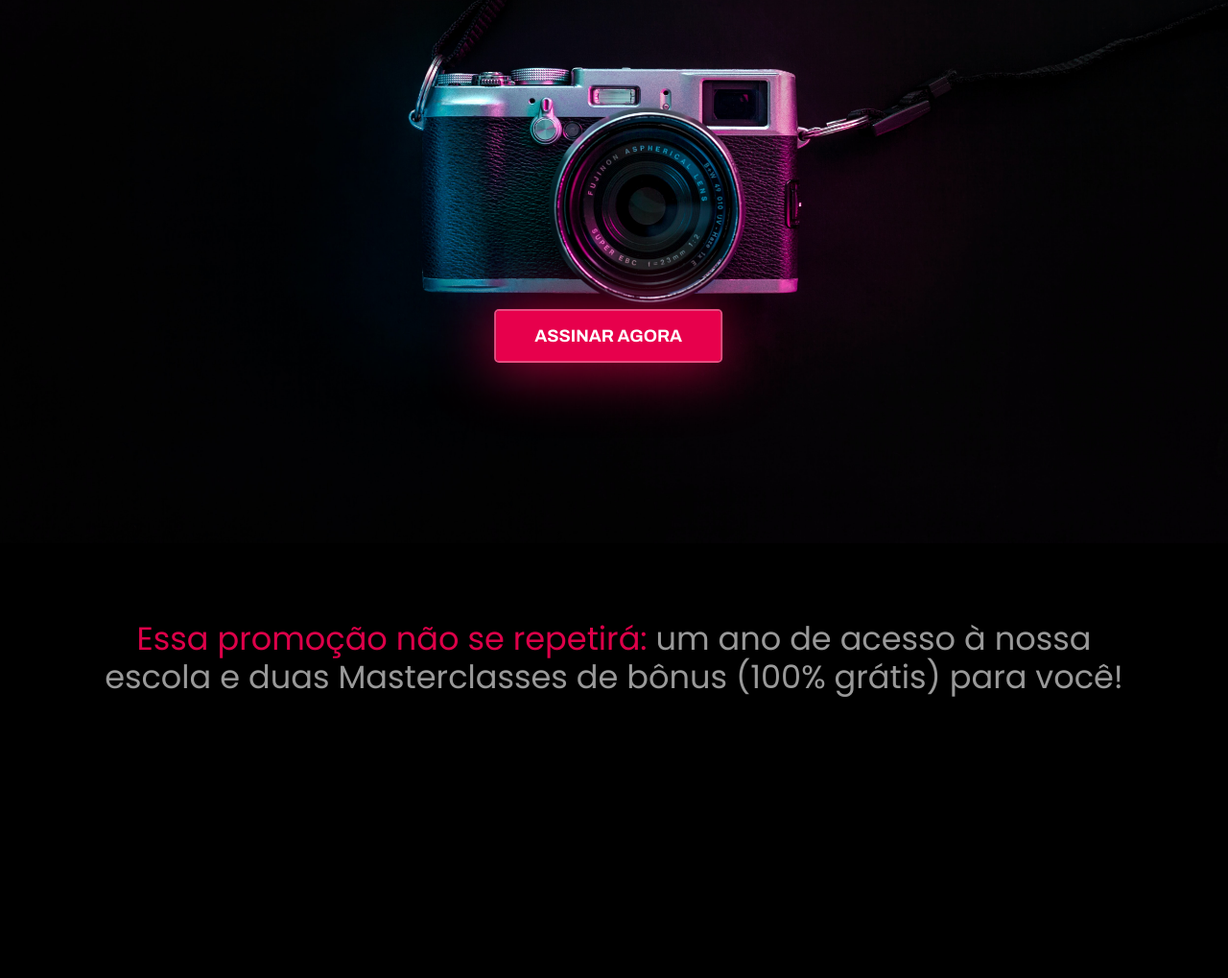
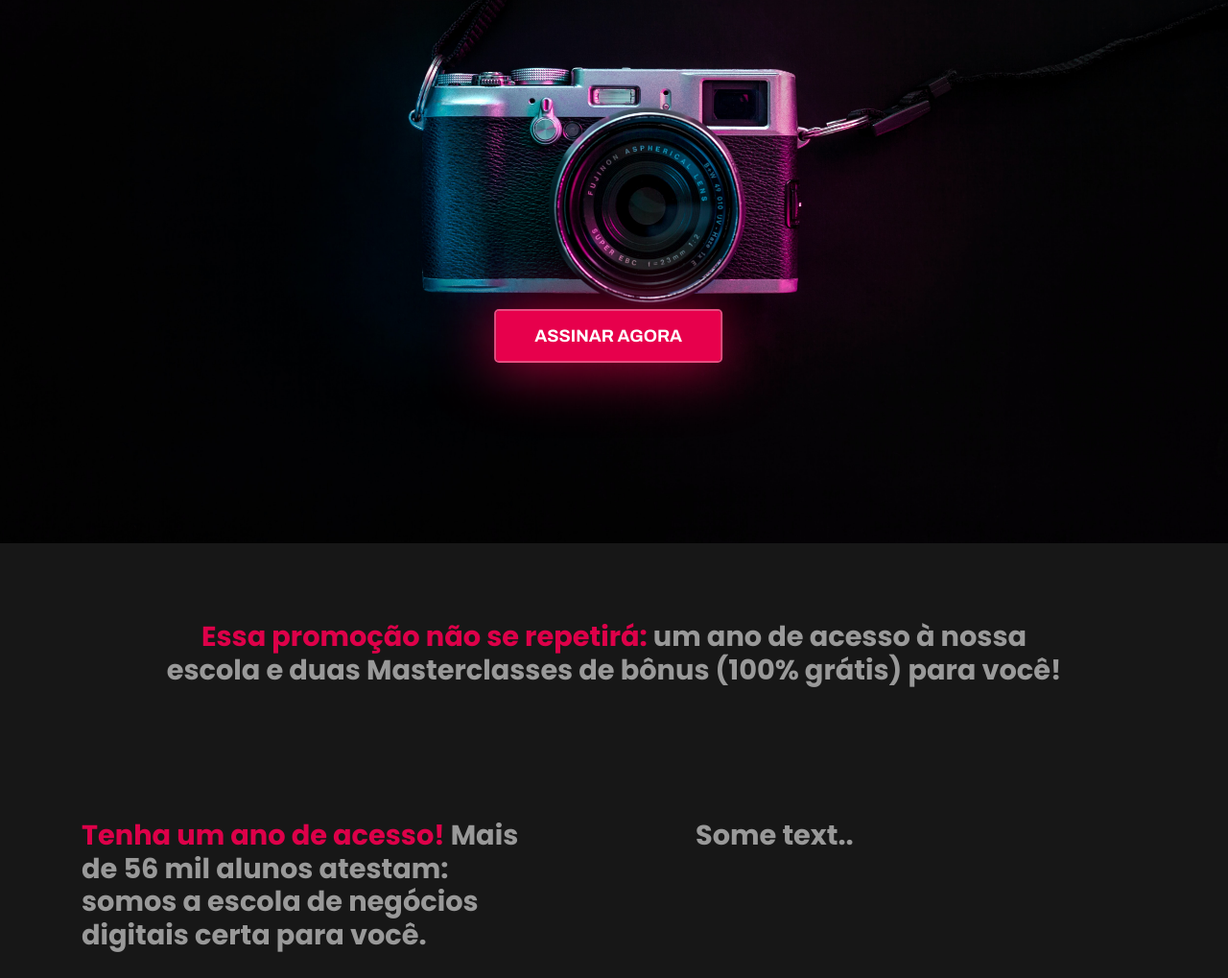
Before and after one commit to Alfredo-Neto/Landing-Page, a plain HTML site: page index.html in a window 1280 px wide. Shown: the part 178-1197 px from the top of the page at 96% size. Before the commit the page ends 925 px from the top, so only its background shows below. Drawn offline with Linux system fonts and the light colour scheme.

Commit message:
added two columns

```diff
--- a/index.html
+++ b/index.html
@@ -35,6 +35,19 @@
         grátis) para você!
       </p>
     </div>
+
+    <div class="row">
+      <div class="column">
+        <p class="text-h2 bold text-center">
+          <span class="pink">Tenha um ano de acesso!</span>
+          Mais de 56 mil alunos atestam: somos a escola de negócios digitais
+          certa para você.
+        </p>
+      </div>
+      <div class="column">
+        <p>Some text..</p>
+      </div>
+    </div>
   </section>
 
   <body></body>
--- a/styles.css
+++ b/styles.css
@@ -9,6 +9,22 @@ body {
   -webkit-font-smoothing: antialiased;
   background: #000;
   color: #999;
+}
+
+h1,
+h2,
+h3,
+h4 {
+  color: #fff;
+}
+
+a {
+  color: #fff;
+  text-decoration: none;
+}
+
+p {
+  margin: 0.5rem 0;
 }
 
 img {
@@ -46,20 +62,41 @@ img {
 }
 
 .content {
-  display: flex;
-  flex-direction: column;
+  background: #171717;
 }
 
 .content .ultimo-cta {
   text-align: center;
-  font-size: 2.1rem;
+  font-size: 1.8rem;
   line-height: 1.2;
   padding-bottom: 5px;
   padding: 80px 85px 20px 85px;
 }
 
-.content .ultimo-cta .text-h2 .pink {
+.content .ultimo-cta .text-h2 {
+  padding: 0 7%;
+  margin: 0 auto;
+  max-width: 1600px;
+  font-weight: bold;
+}
+
+.pink {
   color: #dd0049;
+}
+
+.row {
+  display: flex;
+}
+
+.column {
+  flex: 50%;
+  padding: 10px;
+  margin-top: 30px;
+  font-size: 1.8rem;
+  font-weight: bold;
+  line-height: 1.2;
+  padding-bottom: 5px;
+  padding: 80px 85px 20px 85px;
 }
 
 .btn {
```
Also changed, not shown: onovomercado.png (deleted).
